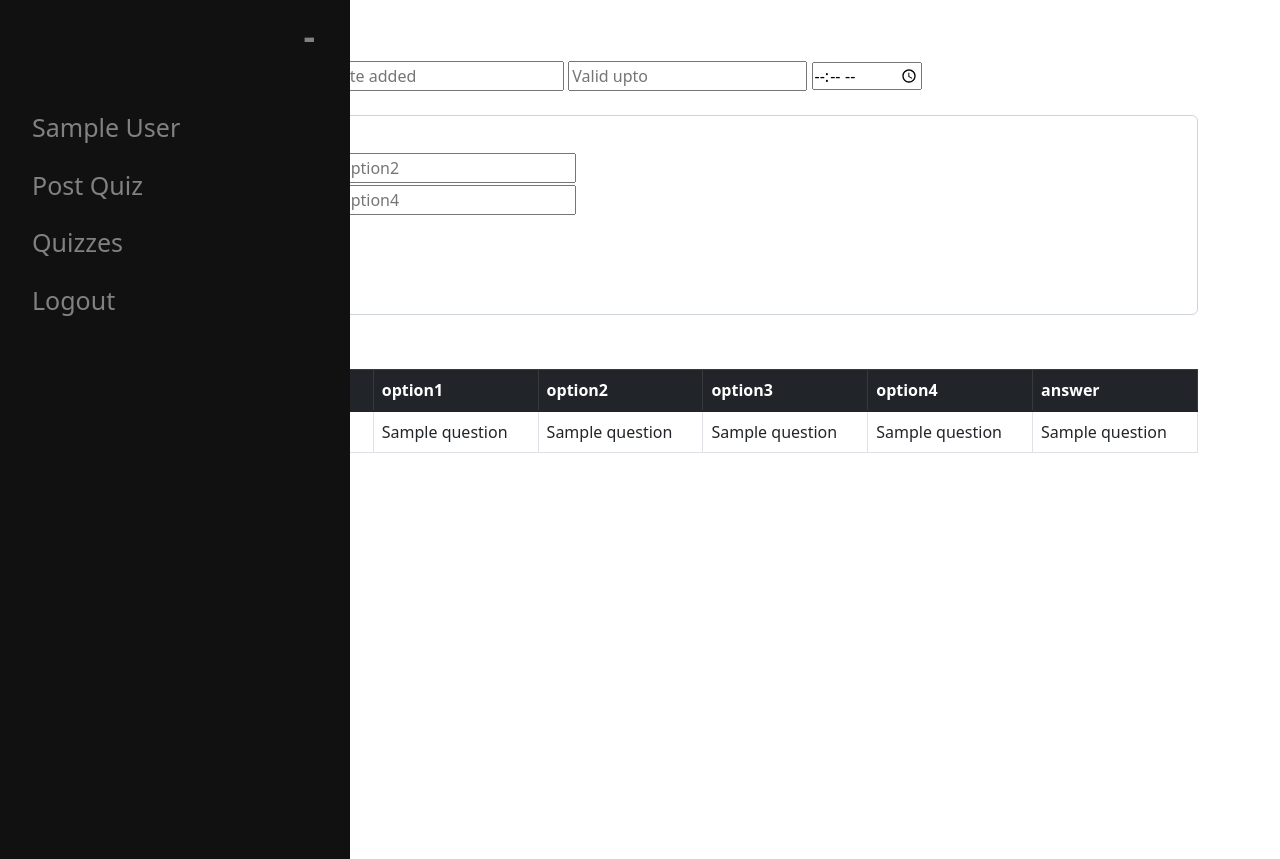
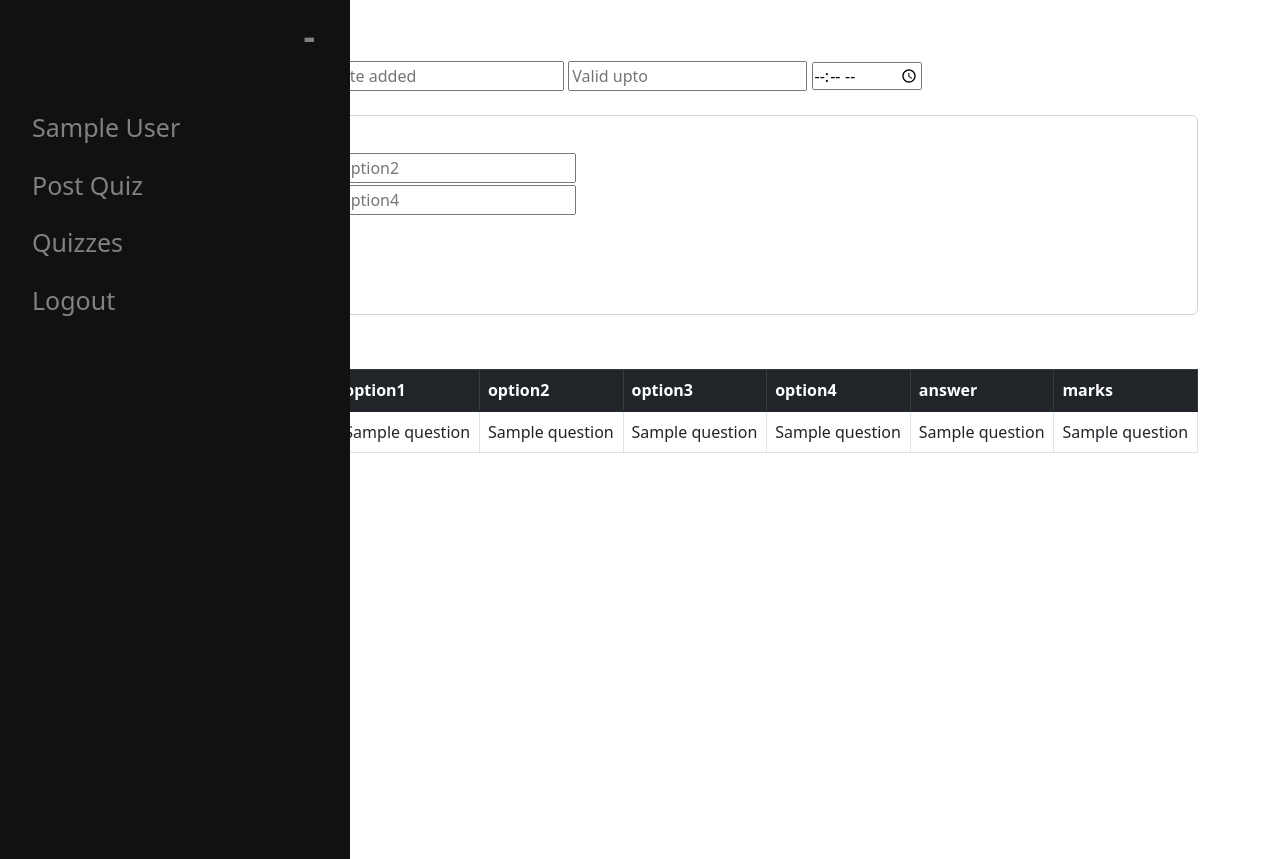
Before and after one commit to Bidisha28/TallyCode-QuizCreationPlatform, a Flask app: page /post_quiz in a window 1280 px wide. Shown: the part 46-905 px from the top of the page. Run offline with Flask 2, Linux system fonts and the light colour scheme; the visitor is signed in with stand-in values (Sample User, id 1); a database or web service that is not in the repository returns one stand-in record (values such as "Sample title"); parts of the project's set-up code (start-up, migrations or seed data) failed here and were passed over.

Commit message:
marks column added

```diff
--- a/template/post_quiz.html
+++ b/template/post_quiz.html
@@ -117,6 +117,7 @@
                         <th>option3</th>
                         <th>option4</th>
                         <th>answer</th>
+                        <th>marks</th>
                         </tr>
                     </thead>
                     <tbody>
@@ -129,6 +130,7 @@
                             <td>{{question[3]}}</td>
                             <td>{{question[4]}}</td>
                             <td>{{question[5]}}</td>
+                            <td>{{question[6]}}</td>
                         </tr>
                         {% endfor %}
                     </tbody>
```
